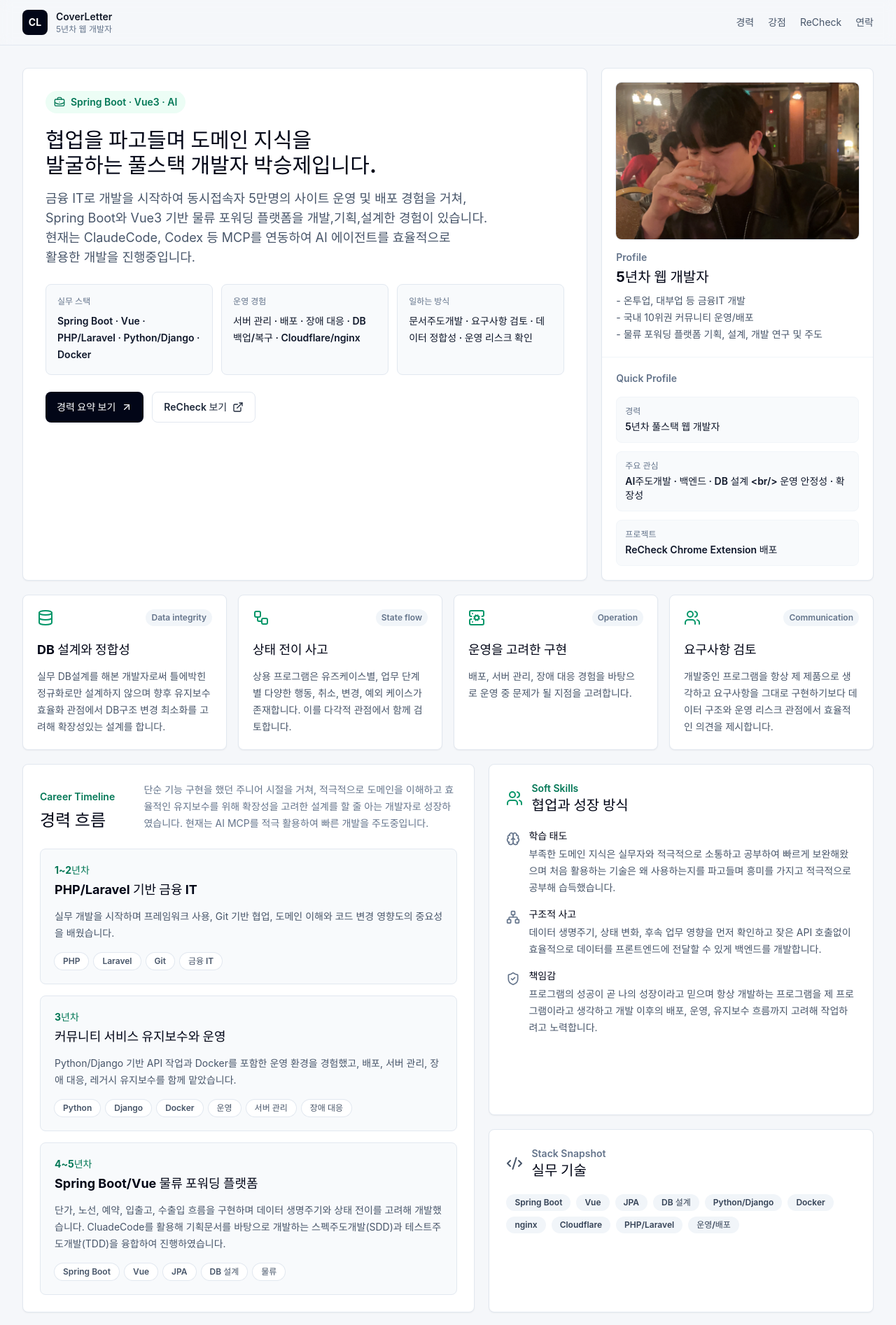
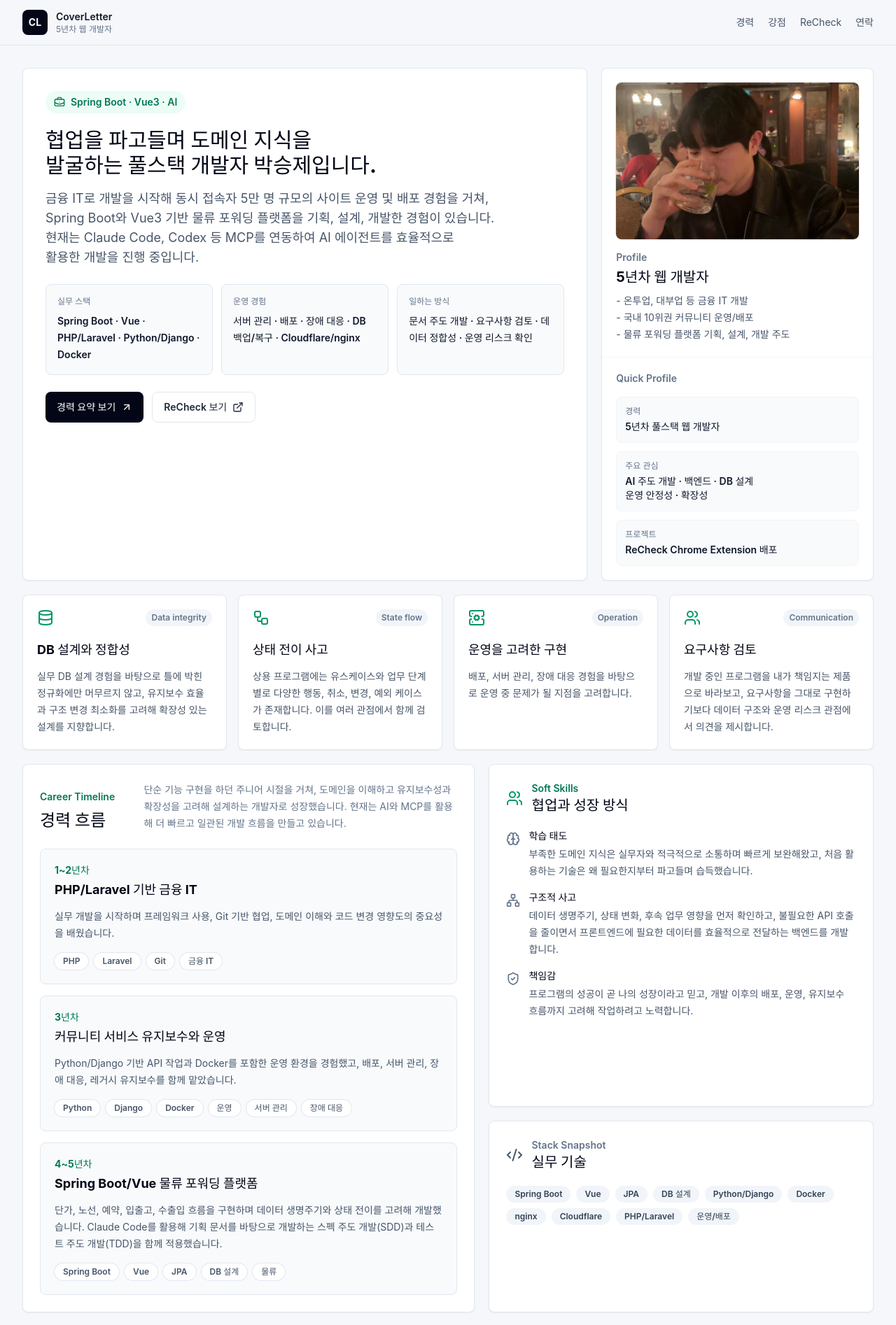
Before and after one commit to Parkseungje/coverLetter, a Vue app: page / in a window 1280 px wide. Shown: the top 1894 px of the page at 70% size. Built offline with nearby package versions, Linux system fonts and the light colour scheme.

Commit message:
Improve consistency and readability of displayed content and labels in App.vue

```diff
--- a/src/App.vue
+++ b/src/App.vue
@@ -27,7 +27,7 @@ type IconCard = {
 
 const profileItems = [
   { label: '경력', value: '5년차 풀스택 웹 개발자' },
-  { label: '주요 관심', value: 'AI주도개발 · 백엔드 · DB 설계 <br/> 운영 안정성 · 확장성' },
+  { label: '주요 관심', value: ['AI 주도 개발 · 백엔드 · DB 설계', '운영 안정성 · 확장성'] },
   { label: '프로젝트', value: 'ReCheck Chrome Extension 배포' },
 ];
 
@@ -42,7 +42,7 @@ const summaryHighlights = [
   },
   {
     label: '일하는 방식',
-    value: '문서주도개발 · 요구사항 검토 · 데이터 정합성 · 운영 리스크 확인',
+    value: '문서 주도 개발 · 요구사항 검토 · 데이터 정합성 · 운영 리스크 확인',
   },
 ];
 
@@ -50,13 +50,13 @@ const coreStrengths: IconCard[] = [
   {
     icon: Database,
     title: 'DB 설계와 정합성',
-    body: '실무 DB설계를 해본 개발자로써 틀에박힌 정규화로만 설계하지 않으며 향후 유지보수 효율화 관점에서 DB구조 변경 최소화를 고려해 확장성있는 설계를 합니다.',
+    body: '실무 DB 설계 경험을 바탕으로 틀에 박힌 정규화에만 머무르지 않고, 유지보수 효율과 구조 변경 최소화를 고려해 확장성 있는 설계를 지향합니다.',
     meta: 'Data integrity',
   },
   {
     icon: Workflow,
     title: '상태 전이 사고',
-    body: '상용 프로그램은 유즈케이스별, 업무 단계별 다양한 행동, 취소, 변경, 예외 케이스가 존재합니다. 이를 다각적 관점에서 함께 검토합니다.',
+    body: '상용 프로그램에는 유스케이스와 업무 단계별로 다양한 행동, 취소, 변경, 예외 케이스가 존재합니다. 이를 여러 관점에서 함께 검토합니다.',
     meta: 'State flow',
   },
   {
@@ -68,7 +68,7 @@ const coreStrengths: IconCard[] = [
   {
     icon: Users,
     title: '요구사항 검토',
-    body: '개발중인 프로그램을 항상 제 제품으로 생각하고 요구사항을 그대로 구현하기보다 데이터 구조와 운영 리스크 관점에서 효율적인 의견을 제시합니다.',
+    body: '개발 중인 프로그램을 내가 책임지는 제품으로 바라보고, 요구사항을 그대로 구현하기보다 데이터 구조와 운영 리스크 관점에서 의견을 제시합니다.',
     meta: 'Communication',
   },
 ];
@@ -92,7 +92,8 @@ const careerItems = [
     period: '4~5년차',
     title: 'Spring Boot/Vue 물류 포워딩 플랫폼',
     summary:
-      '단가, 노선, 예약, 입출고, 수출입 흐름을 구현하며 데이터 생명주기와 상태 전이를 고려해 개발했습니다. ' + 'CluadeCode를 활용해 기획문서를 바탕으로 개발하는 스펙주도개발(SDD)과 테스트주도개발(TDD)을 융합하여 진행하였습니다.  ',
+      '단가, 노선, 예약, 입출고, 수출입 흐름을 구현하며 데이터 생명주기와 상태 전이를 고려해 개발했습니다. ' +
+      'Claude Code를 활용해 기획 문서를 바탕으로 개발하는 스펙 주도 개발(SDD)과 테스트 주도 개발(TDD)을 함께 적용했습니다.',
     tags: ['Spring Boot', 'Vue', 'JPA', 'DB 설계', '물류'],
   },
 ];
@@ -101,17 +102,17 @@ const softSkills: IconCard[] = [
   {
     icon: Brain,
     title: '학습 태도',
-    body: '부족한 도메인 지식은 실무자와 적극적으로 소통하고 공부하여 빠르게 보완해왔으며 처음 활용하는 기술은 왜 사용하는지를 파고들며 흥미를 가지고 적극적으로 공부해 습득했습니다.',
+    body: '부족한 도메인 지식은 실무자와 적극적으로 소통하며 빠르게 보완해왔고, 처음 활용하는 기술은 왜 필요한지부터 파고들며 습득했습니다.',
   },
   {
     icon: Network,
     title: '구조적 사고',
-    body: '데이터 생명주기, 상태 변화, 후속 업무 영향을 먼저 확인하고 잦은 API 호출없이 효율적으로 데이터를 프론트엔드에 전달할 수 있게 백엔드를 개발합니다.',
+    body: '데이터 생명주기, 상태 변화, 후속 업무 영향을 먼저 확인하고, 불필요한 API 호출을 줄이면서 프론트엔드에 필요한 데이터를 효율적으로 전달하는 백엔드를 개발합니다.',
   },
   {
     icon: ShieldCheck,
     title: '책임감',
-    body: '프로그램의 성공이 곧 나의 성장이라고 믿으며 항상 개발하는 프로그램을 제 프로그램이라고 생각하고 개발 이후의 배포, 운영, 유지보수 흐름까지 고려해 작업하려고 노력합니다.',
+    body: '프로그램의 성공이 곧 나의 성장이라고 믿고, 개발 이후의 배포, 운영, 유지보수 흐름까지 고려해 작업하려고 노력합니다.',
   },
 ];
 
@@ -158,14 +159,14 @@ const recheckPoints = [
             <span class="block">발굴하는 풀스택 개발자 박승제입니다.</span>
           </h1>
           <p class="mt-4 max-w-3xl text-base leading-7 text-slate-600 md:text-lg">
-            금융 IT로 개발을 시작하여 동시접속자 5만명의 사이트 운영 및 배포 경험을 거쳐,
+            금융 IT로 개발을 시작해 동시 접속자 5만 명 규모의 사이트 운영 및 배포 경험을 거쳐,
             <br/>
             Spring Boot와 Vue3 기반
-            물류 포워딩 플랫폼을 개발,기획,설계한 경험이 있습니다.
+            물류 포워딩 플랫폼을 기획, 설계, 개발한 경험이 있습니다.
             <br/>
-            현재는 ClaudeCode, Codex 등 MCP를 연동하여 AI 에이전트를 효율적으로
+            현재는 Claude Code, Codex 등 MCP를 연동하여 AI 에이전트를 효율적으로
             <br/>
-            활용한 개발을 진행중입니다.
+            활용한 개발을 진행 중입니다.
           </p>
 
           <div class="mt-6 grid gap-3 md:grid-cols-3">
@@ -210,9 +211,9 @@ const recheckPoints = [
               <p class="text-sm font-semibold text-slate-500">Profile</p>
               <h2 class="mt-1 text-xl font-bold text-slate-950">5년차 웹 개발자</h2>
               <p class="mt-2 text-sm leading-6 text-slate-600">
-                - 온투업, 대부업 등 금융IT 개발<br/>
+                - 온투업, 대부업 등 금융 IT 개발<br/>
                 - 국내 10위권 커뮤니티 운영/배포<br/>
-                - 물류 포워딩 플랫폼 기획, 설계, 개발 연구 및 주도
+                - 물류 포워딩 플랫폼 기획, 설계, 개발 주도
               </p>
             </div>
           </div>
@@ -226,7 +227,12 @@ const recheckPoints = [
               class="rounded-lg border border-slate-100 bg-slate-50 p-3"
             >
               <dt class="text-xs font-semibold text-slate-500">{{ item.label }}</dt>
-              <dd class="mt-1 text-sm font-semibold leading-5 text-slate-900">{{ item.value }}</dd>
+              <dd class="mt-1 text-sm font-semibold leading-5 text-slate-900">
+                <template v-if="Array.isArray(item.value)">
+                  <span v-for="line in item.value" :key="line" class="block">{{ line }}</span>
+                </template>
+                <template v-else>{{ item.value }}</template>
+              </dd>
             </div>
             </dl>
           </div>
@@ -258,7 +264,7 @@ const recheckPoints = [
               <h2 class="mt-2 text-2xl font-bold text-slate-950">경력 흐름</h2>
             </div>
             <p class="max-w-md text-sm leading-6 text-slate-500">
-              단순 기능 구현을 했던 주니어 시절을 거쳐, 적극적으로 도메인을 이해하고 효율적인 유지보수를 위해 확장성을 고려한 설계를 할 줄 아는 개발자로 성장하였습니다. 현재는 AI MCP를 적극 활용하여 빠른 개발을 주도중입니다.
+              단순 기능 구현을 하던 주니어 시절을 거쳐, 도메인을 이해하고 유지보수성과 확장성을 고려해 설계하는 개발자로 성장했습니다. 현재는 AI와 MCP를 활용해 더 빠르고 일관된 개발 흐름을 만들고 있습니다.
             </p>
           </div>
 
@@ -369,9 +375,9 @@ const recheckPoints = [
       <section id="contact" class="mt-5 mb-8 rounded-lg border border-slate-200 bg-white p-6 shadow-sm">
         <div class="flex flex-col gap-5 md:flex-row md:items-center md:justify-between">
           <div>
-            <h2 class="text-2xl font-bold text-slate-950">우수한 품질의 프로그램을 개발하겠습니다.</h2>
+            <h2 class="text-2xl font-bold text-slate-950">운영까지 고려한 품질의 시스템을 만들겠습니다.</h2>
             <p class="mt-2 max-w-3xl text-sm leading-6 text-slate-600">
-              백엔드 개발 역량, DB 설계 역량을 기반으로 효율적인 운영을 고려한 시스템을 개발하겠습니다.
+              백엔드 개발 역량과 DB 설계 경험을 바탕으로, 유지보수성과 운영 효율을 함께 고려하는 시스템을 개발하겠습니다.
             </p>
           </div>
           <div class="flex flex-wrap gap-2">
```
